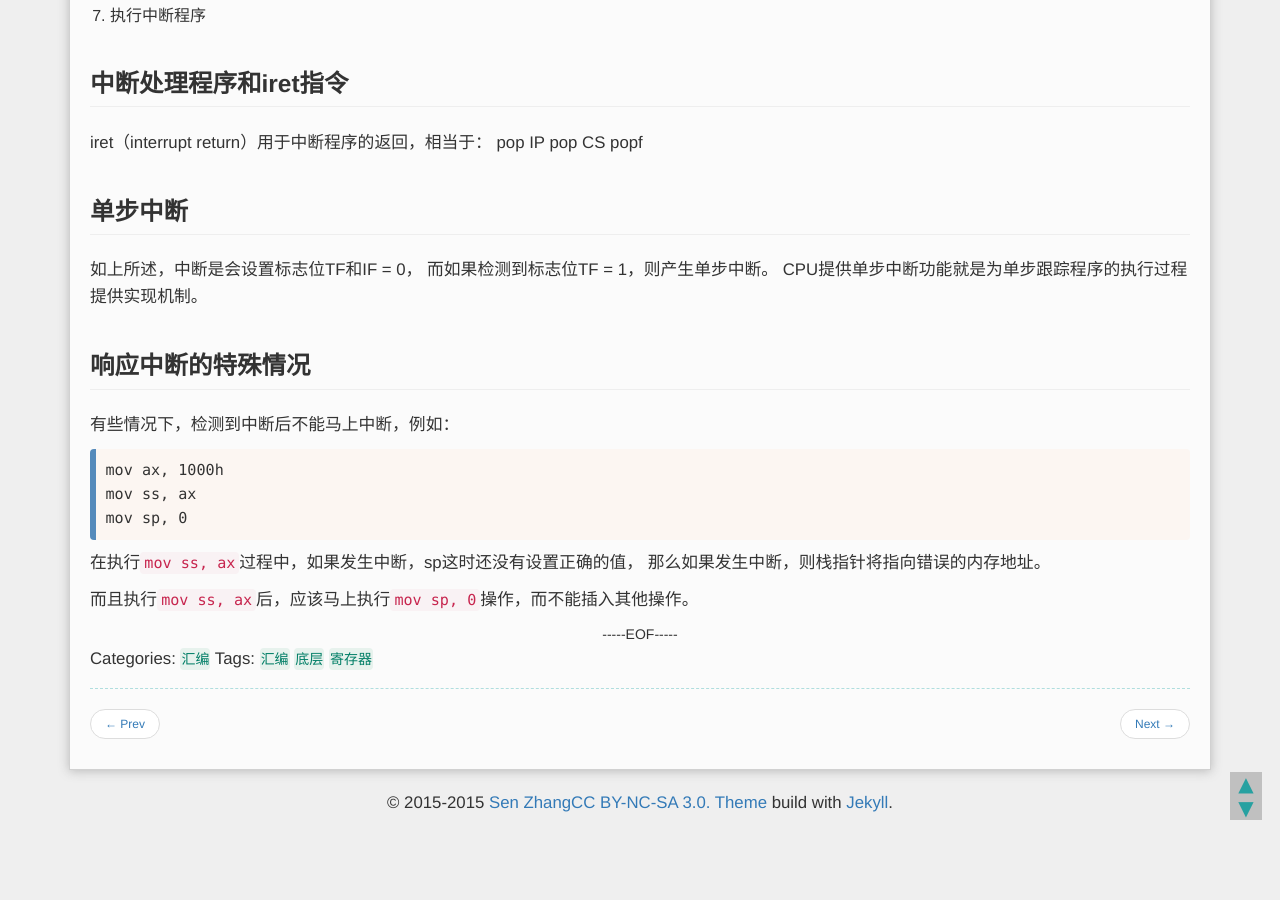
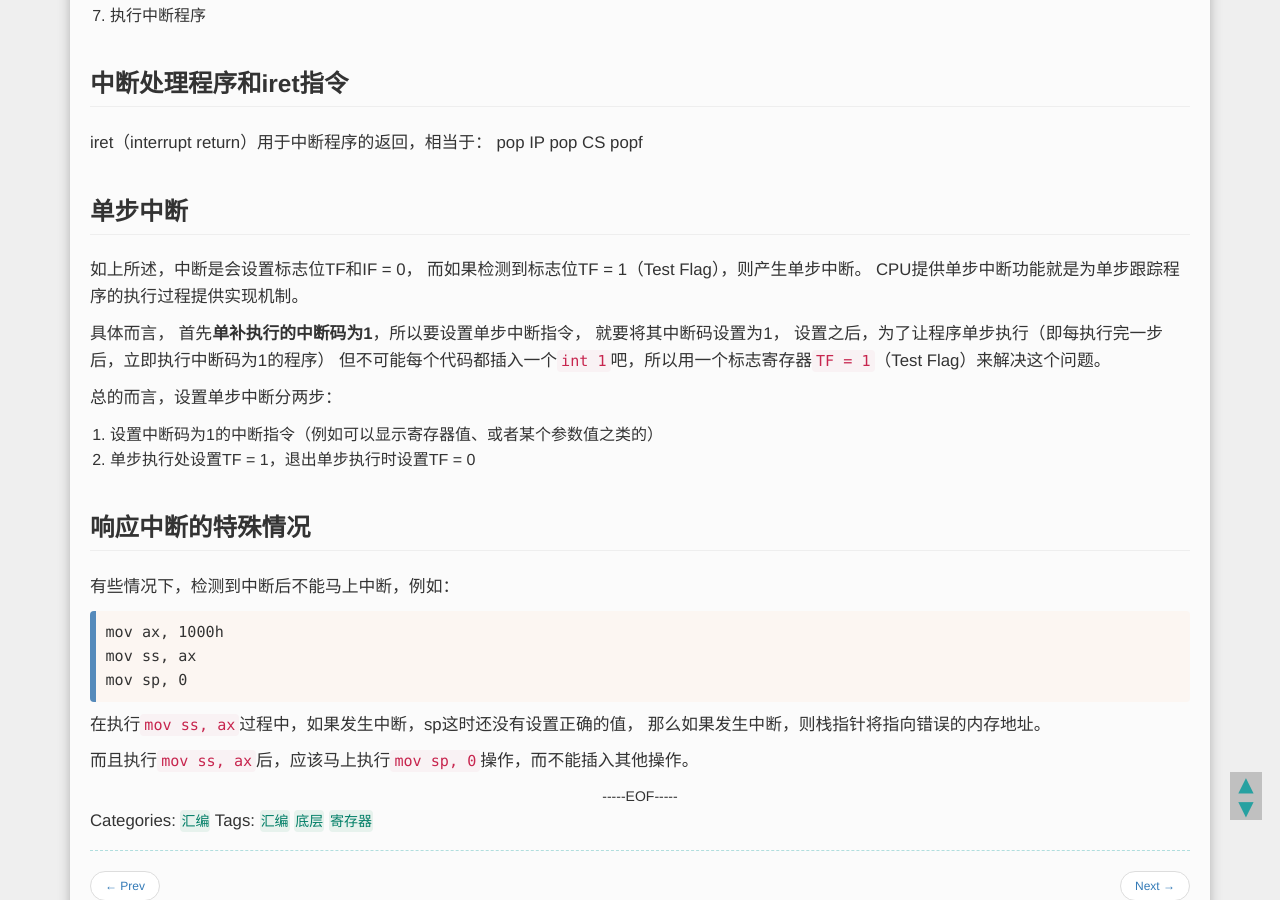
Before and after one commit to SenZhangAI/senzhangai.github.com, a Jekyll site: the page built from _posts/2015-07-20-assembly-language-chapter-12.md, in a window 1280 px wide and 900 px high, scrolled down 1697 px. Built offline with Jekyll 4.4.1, drawn with Linux system fonts in a browser that asks for light colours; Markdown is read by kramdown in place of the engine named in the settings; comment, search, counter and statistics services are not loaded; before the commit the page ends 2524 px from its top, so only the background shows below that.

Commit message:
new post

```diff
--- a/_posts/2015-07-20-assembly-language-chapter-12.md
+++ b/_posts/2015-07-20-assembly-language-chapter-12.md
@@ -71,8 +71,19 @@ popf
 
 ## 单步中断
 如上所述，中断是会设置标志位TF和IF = 0，
-而如果检测到标志位TF = 1，则产生单步中断。
+而如果检测到标志位TF = 1（Test Flag），则产生单步中断。
 CPU提供单步中断功能就是为单步跟踪程序的执行过程提供实现机制。
+
+具体而言，
+首先**单补执行的中断码为1**，所以要设置单步中断指令，
+就要将其中断码设置为1，
+设置之后，为了让程序单步执行（即每执行完一步后，立即执行中断码为1的程序）
+但不可能每个代码都插入一个`int 1`吧，所以用一个标志寄存器`TF = 1`（Test Flag）来解决这个问题。
+
+总的而言，设置单步中断分两步：
+
+1. 设置中断码为1的中断指令（例如可以显示寄存器值、或者某个参数值之类的）
+2. 单步执行处设置TF = 1，退出单步执行时设置TF = 0
 
 ## 响应中断的特殊情况
 有些情况下，检测到中断后不能马上中断，例如：
```
Also changed, not shown: _posts/2015-07-19-assembly-language-chapter-11.md (+2 -0 lines), _posts/2015-07-25-assembly-language-chapter-15.md (added, +89 -0 lines), _posts/2015-07-21-assembly-language-chapter-13.md (line endings or trailing spaces).
